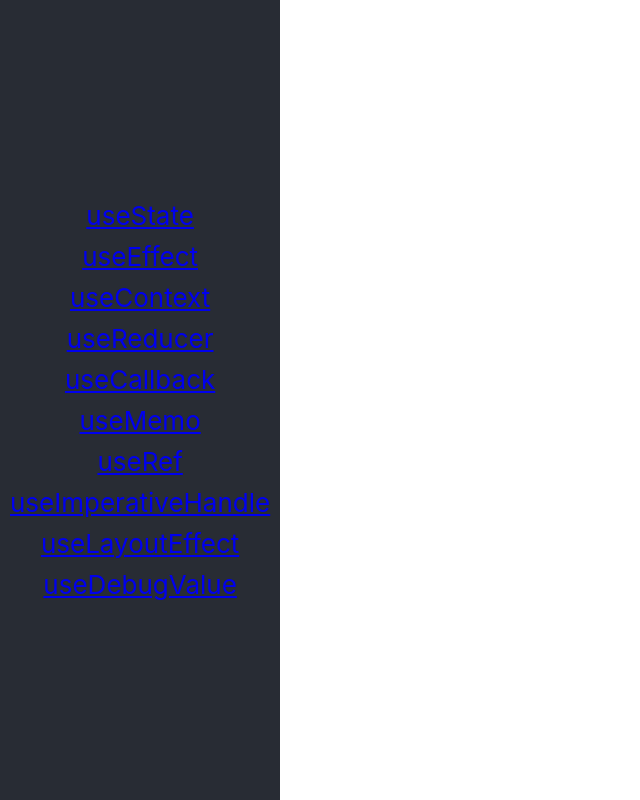
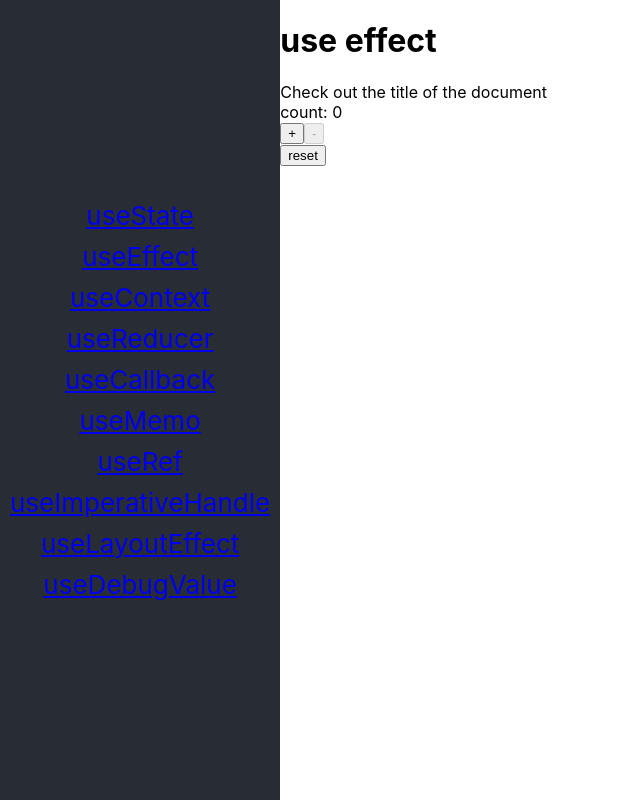
Before and after one commit to scko823/react-hooks-examples, a React (Create React App) app: page /use-effect in a window 1280 px wide. Shown: the whole page, without its empty margins (0-640 px from the left). Built offline with nearby package versions, Linux system fonts and the light colour scheme.

Commit message:
prelim useEffect

```diff
--- a/src/App.jsx
+++ b/src/App.jsx
@@ -15,7 +15,7 @@ class App extends Component {
 									<Link to="/use-state">useState</Link>
 								</li>
 								<li>
-									<Link to="">useEffect</Link>
+									<Link to="/use-effect">useEffect</Link>
 								</li>
 								<li>
 									<Link to="">useContext</Link>
@@ -46,6 +46,7 @@ class App extends Component {
 					</header>
 					<div className="Content">
 						<Route path="/use-state" component={Hooks.useState} />
+						<Route path="/use-effect" component={Hooks.useEffect} />
 					</div>
 				</div>
 			</Router>
--- a/src/hooks/index.js
+++ b/src/hooks/index.js
@@ -2,3 +2,7 @@ export {
     default as useState
 }
 from './useState.jsx';
+export {
+    default as useEffect
+}
+from './useEffect.jsx';
--- /dev/null
+++ b/src/hooks/useEffect.jsx
@@ -0,0 +1,37 @@
+import React, { useState, useEffect } from 'react';
+
+const UseStateExample = () => {
+	const [count, setCount] = useState(0);
+	const incCount = () => setCount(currConut => currConut + 1);
+	const decCount = () => setCount(currConut => (currConut <= 0 ? 0 : currConut - 1));
+	let currentTitle;
+	useEffect(() => {
+		currentTitle = document.title;
+		const changeTitle = setInterval(() => {
+			document.title = `${Math.floor(Math.random() * 1000)}`;
+		}, 5000);
+
+		return () => {
+			document.title = currentTitle;
+			clearInterval(changeTitle);
+		};
+	});
+	return (
+		<>
+			<h1>use effect</h1>
+			<div>
+				<div>Check out the title of the document</div>
+				<div>count: {count}</div>
+				<button onClick={incCount}>+</button>
+				<button disabled={count <= 0} onClick={decCount}>
+					-
+				</button>
+				<div>
+					<button onClick={() => setCount(0)}>reset</button>
+				</div>
+			</div>
+		</>
+	);
+};
+
+export default UseStateExample;
```
